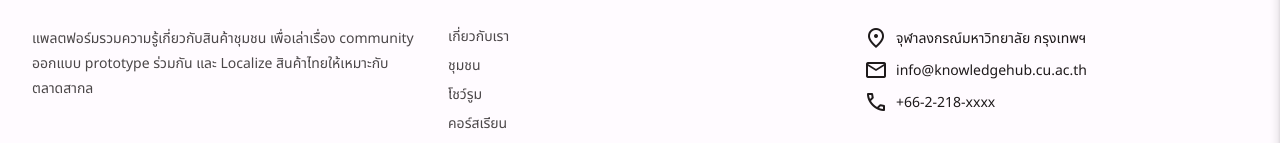
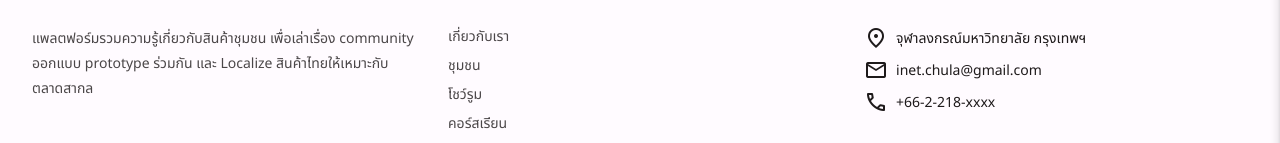
Before and after one commit to nthitanat/netzero, a React (Create React App) app in the folder knowledgehub-client/: page /#/co-design in a window 1280 px wide. Shown: the part 200-343 px from the top of the page. Built offline with nearby package versions, Linux system fonts and the light colour scheme.

Commit message:
add contact information

```diff
--- a/knowledgehub-client/src/components/common/Footer/Footer.jsx
+++ b/knowledgehub-client/src/components/common/Footer/Footer.jsx
@@ -80,7 +80,7 @@ export default function Footer() {
               </div>
               <div className={styles.ContactItem}>
                 <span className="material-symbols-outlined">mail</span>
-                <span>info@knowledgehub.cu.ac.th</span>
+                <span>inet.chula@gmail.com</span>
               </div>
               <div className={styles.ContactItem}>
                 <span className="material-symbols-outlined">phone</span>
```
Also changed, not shown: 2 other files (tests, documents, lock files or other folders).
